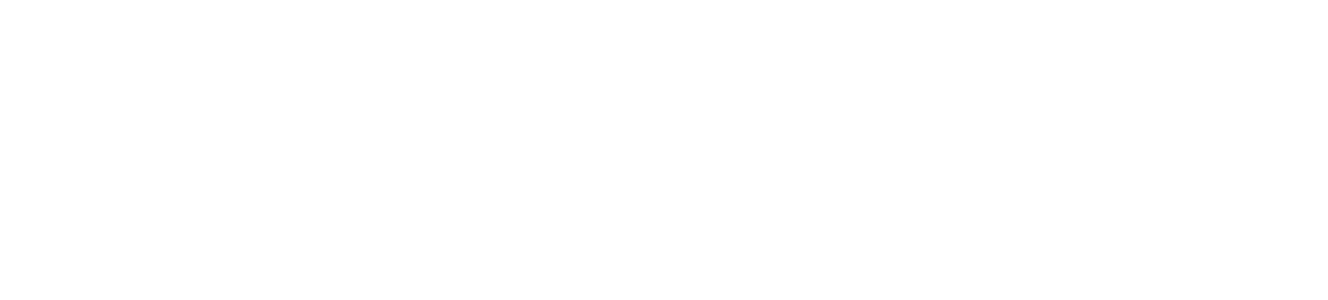
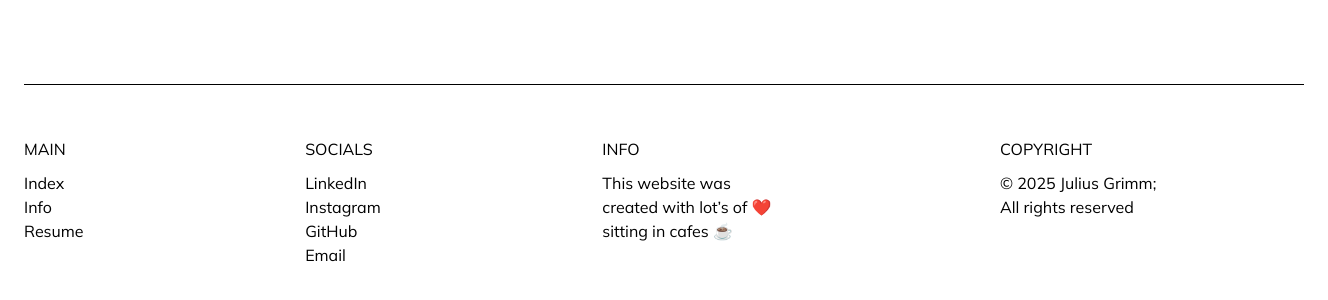
Before and after one commit to JustThatRandomCoder/juliusgrimm_portfolio_2025, a React (Vite) app: page / in a window 1280 px wide. Shown: the part 1514-1814 px from the top of the page, 1328 px wide, since content can reach past the window. Before the commit the page ends 1612 px from the top, so only its background shows below. Built offline with nearby package versions, Linux system fonts and the light colour scheme; a web font is replaced by a local one.

Commit message:
added a footer

```diff
--- /dev/null
+++ b/src/components/Footer.tsx
@@ -0,0 +1,75 @@
+import React from "react";
+import "../styles/Footer.css";
+
+const Footer: React.FC = () => {
+  const mainLinks = [
+    { label: "Index", href: "/" },
+    { label: "Info", href: "/info" },
+    { label: "Resume", href: "https://example.com/resume", external: true },
+  ];
+
+  const socialLinks = [
+    {
+      label: "LinkedIn",
+      href: "https://www.linkedin.com/in/julius-gr/",
+      external: true,
+    },
+    {
+      label: "Instagram",
+      href: "https://www.instagram.com/yourprofile",
+      external: true,
+    },
+    {
+      label: "GitHub",
+      href: "https://github.com/justtatrandomcoder",
+      external: true,
+    },
+    { label: "Email", href: "mailto:me@juliusgrimm.dev", external: true },
+  ];
+
+  const infoText =
+    "This website was created with lot’s of ❤️ sitting in cafes ☕️";
+  const copyrightText = "© 2025 Julius Grimm; All rights reserved";
+
+  const renderLinks = (
+    links: { label: string; href: string; external?: boolean }[]
+  ) =>
+    links.map((link) => (
+      <a
+        key={link.label}
+        href={link.href}
+        target={link.external ? "_blank" : "_self"}
+        rel={link.external ? "noopener noreferrer" : undefined}
+      >
+        {link.label}
+      </a>
+    ));
+
+  return (
+    <footer className="footer">
+      <hr />
+      <div className="footer-content">
+        <div className="footer-inner">
+          <div className="link-container">
+            <div className="link-headline">MAIN</div>
+            <div className="footer-links">{renderLinks(mainLinks)}</div>
+          </div>
+          <div className="link-container">
+            <div className="link-headline">SOCIALS</div>
+            <div className="footer-links">{renderLinks(socialLinks)}</div>
+          </div>
+          <div className="link-container">
+            <div className="link-headline">INFO</div>
+            <div className="footer-text">{infoText}</div>
+          </div>
+          <div className="link-container">
+            <div className="link-headline">COPYRIGHT</div>
+            <div className="footer-text">{copyrightText}</div>
+          </div>
+        </div>
+      </div>
+    </footer>
+  );
+};
+
+export default Footer;
--- a/src/pages/IndexPage.tsx
+++ b/src/pages/IndexPage.tsx
@@ -1,8 +1,12 @@
 import React, { useEffect, useRef } from "react";
 import { motion } from "framer-motion";
 import "../styles/IndexPage.css";
+
+/* Components */
 import Header from "../components/Header";
 import Project from "../components/Project";
+import Footer from "../components/Footer";
+
 import { gsap } from "gsap";
 import { ScrollTrigger } from "gsap/ScrollTrigger";
 
@@ -197,6 +201,7 @@
           />
         </motion.div>
       </section>
+      <Footer />
     </motion.main>
   );
 };
--- /dev/null
+++ b/src/styles/Footer.css
@@ -0,0 +1,76 @@
+:root {
+    font-family: 'Mulish', system-ui, Avenir, Helvetica, Arial, sans-serif;
+    line-height: 1.5;
+    font-weight: 400;
+
+    color-scheme: light dark;
+    color: var(--text);
+    background-color: var(--background);
+
+    font-synthesis: none;
+    text-rendering: optimizeLegibility;
+    -webkit-font-smoothing: antialiased;
+    -moz-osx-font-smoothing: grayscale;
+
+    /* Light mode colors */
+    --background: #ffffff;
+    --text: #000000;
+    --text-80: rgba(0, 0, 0, 0.8);
+    --text-60: rgba(0, 0, 0, 0.6);
+    --text-blue: #008DE4;
+    --container-grey: #EFEFEF;
+    --container-grey-highlighted: #D2D2D2;
+}
+
+@media (prefers-color-scheme: dark) {
+    :root {
+        /* Dark mode colors */
+        --background: #000000;
+        --text: #ffffff;
+        --text-80: rgba(255, 255, 255, 0.8);
+        --text-60: rgba(255, 255, 255, 0.6);
+        --text-blue: #26A0EB;
+        --container-grey: #101010;
+        --container-grey-highlighted: #18191b;
+    }
+}
+
+hr {
+    border: 0;
+    height: 1px;
+    background-color: var(--text);
+    margin: 20px 0;
+}
+
+footer {
+    padding: 1.5rem;
+    text-align: left;
+    width: 100%;
+}
+
+.footer-content {
+    padding: 2rem 0rem;
+    max-width: 90%;
+
+}
+
+.footer-inner {
+    display: flex;
+    justify-content: space-between;
+    gap: 10vw;
+    flex-wrap: wrap;
+}
+
+.footer-links {
+    margin-top: 10px;
+    display: flex;
+    flex-direction: column;
+}
+
+.footer-text {
+    margin-top: 10px;
+}
+
+.link-container {
+    max-width: 11rem;
+}
```
